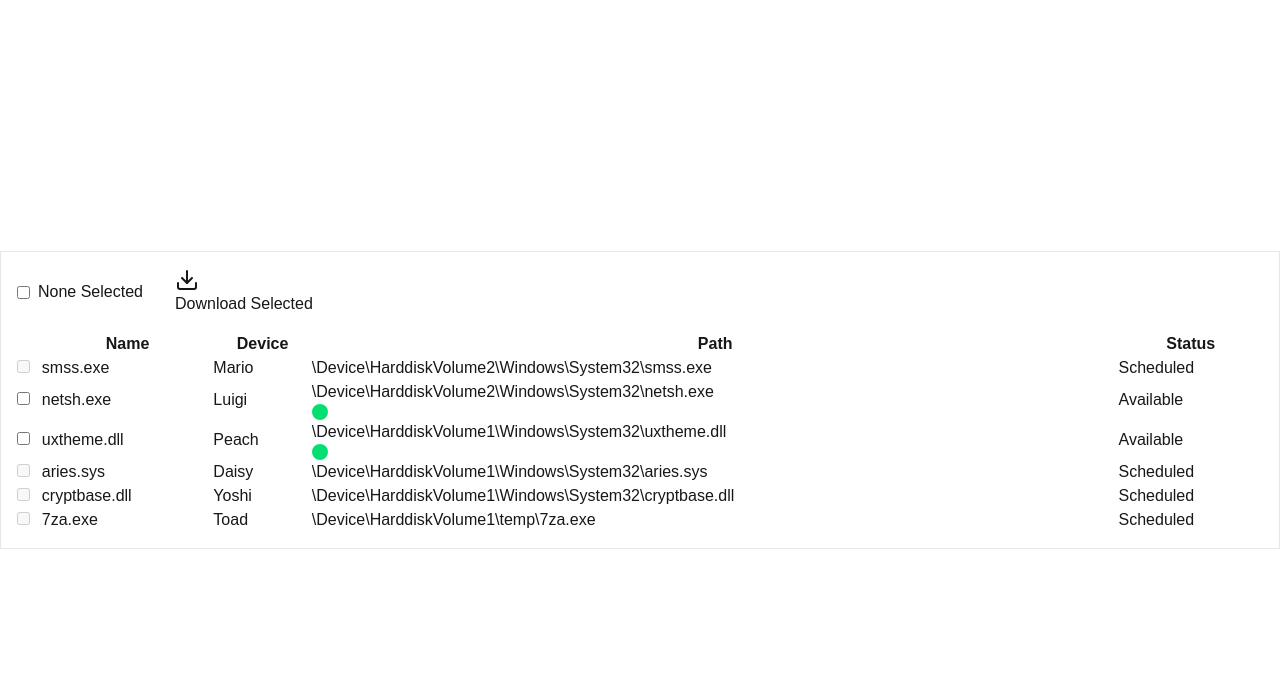
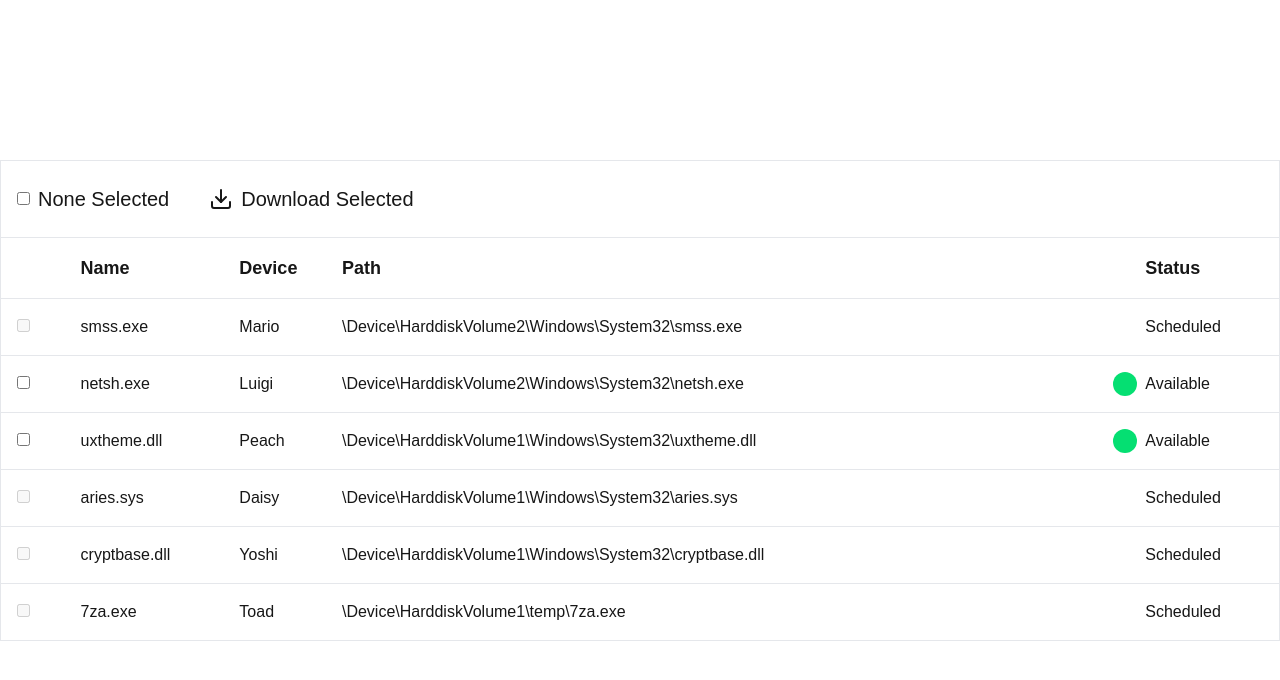
Before and after one commit to tylercallison/ui-eng-hw, a Next.js app: page / in a window 1280 px wide. Shown: the top 680 px of the page. Built offline with nearby package versions, Linux system fonts and the light colour scheme.

Commit message:
style: style table and components

```diff
--- a/app/page.tsx
+++ b/app/page.tsx
@@ -22,9 +22,9 @@ export default function Home() {
     <>
       <header></header>
       <main className='flex flex-col mx-auto container h-full justify-center'>
-        <div className='flex flex-col p-4 border border-gray-200'>
-          <div className='flex items-center gap-8 mb-4'>
-            <div className='flex items-center justify-center gap-2'>
+        <div className='flex flex-col border border-gray-200'>
+          <div className='flex items-center gap-8 m-4'>
+            <div className='flex items-center justify-center gap-2 text-xl'>
               <Checkbox
                 checked={isChecked(selected.length, maxSelectable)}
                 onChange={selectAllToggle}
@@ -38,18 +38,21 @@ export default function Home() {
           </div>
           <table>
             <thead>
-              <tr>
+              <tr className='border-t border-gray-200'>
                 <th></th>
-                <th>Name</th>
-                <th>Device</th>
-                <th>Path</th>
-                <th>Status</th>
+                <th className='text-start text-lg py-4'>Name</th>
+                <th className='text-start text-lg py-4'>Device</th>
+                <th className='text-start text-lg py-4'>Path</th>
+                <th className='text-start text-lg py-4'>Status</th>
               </tr>
             </thead>
             <tbody>
               {fileList.map((file, index) => (
-                <tr key={index}>
-                  <td>
+                <tr
+                  key={index}
+                  className='border-t border-gray-200 hover:bg-gray-100 has-checked:bg-gray-200'
+                >
+                  <td className='p-4'>
                     <Checkbox
                       checked={
                         selected.some((f) => compareFiles(f, file))
@@ -66,17 +69,15 @@ export default function Home() {
                       disabled={file.status !== 'available'}
                     />
                   </td>
-                  <td>{file.name}</td>
-                  <td>{file.device}</td>
-                  <td>
-                    <div>
-                      {file.path}
-                      {file.status === 'available' && (
-                        <figure className='rounded-full bg-green-400 h-4 w-4' />
-                      )}
-                    </div>
+                  <td className='py-4'>{file.name}</td>
+                  <td className='py-4 '>{file.device}</td>
+                  <td className='flex items-center justify-between gap-2 py-4'>
+                    {file.path}
+                    {file.status === 'available' && (
+                      <figure className='rounded-full bg-green-400 h-6 w-6 mr-2' />
+                    )}
                   </td>
-                  <td className='capitalize'>{file.status}</td>
+                  <td className='py-4 capitalize'>{file.status}</td>
                 </tr>
               ))}
             </tbody>
--- a/components/Checkbox.tsx
+++ b/components/Checkbox.tsx
@@ -1,16 +1,23 @@
+import clsx from 'clsx';
 import { ChangeEventHandler, useRef } from 'react';
 
 type CheckboxProps = {
   checked: 'true' | 'false' | 'indeterminate';
   onChange?: ChangeEventHandler<HTMLInputElement>;
   disabled?: boolean;
+  className?: string;
 };
 
 const isIndeterminate = (state: CheckboxProps['checked']) => {
   return state === 'indeterminate';
 };
 
-const Checkbox = ({ checked, onChange, disabled }: CheckboxProps) => {
+const Checkbox = ({
+  checked,
+  onChange,
+  disabled,
+  className,
+}: CheckboxProps) => {
   const ref = useRef<HTMLInputElement>(null);
 
   if (ref.current) {
@@ -25,6 +32,10 @@ const Checkbox = ({ checked, onChange, disabled }: CheckboxProps) => {
       aria-checked={isIndeterminate(checked) ? 'mixed' : checked}
       onChange={onChange}
       disabled={disabled}
+      className={clsx(className, {
+        'cursor-pointer': !disabled,
+        'cursor-not-allowed': disabled,
+      })}
     />
   );
 };
--- a/components/DownloadButton.tsx
+++ b/components/DownloadButton.tsx
@@ -12,6 +12,7 @@ const DownloadButton = ({ selected }: DownloadButtonProps) => {
         alert(selected.map((f) => `${f.device}: ${f.path}`).join('\n'))
       }
       disabled={selected.length === 0}
+      className='flex items-center justify-center gap-2 cursor-pointer rounded hover:bg-gray-100 p-2 text-xl disabled:cursor-not-allowed'
     >
       <Download />
       Download Selected
```
